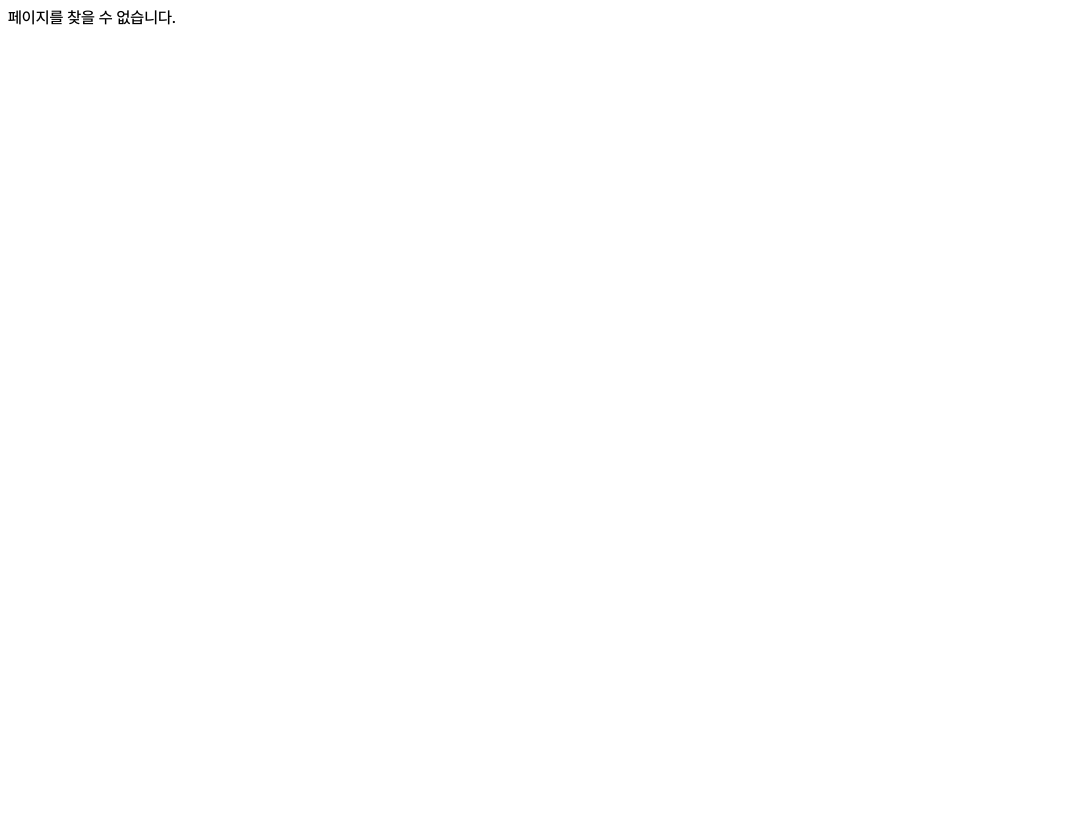
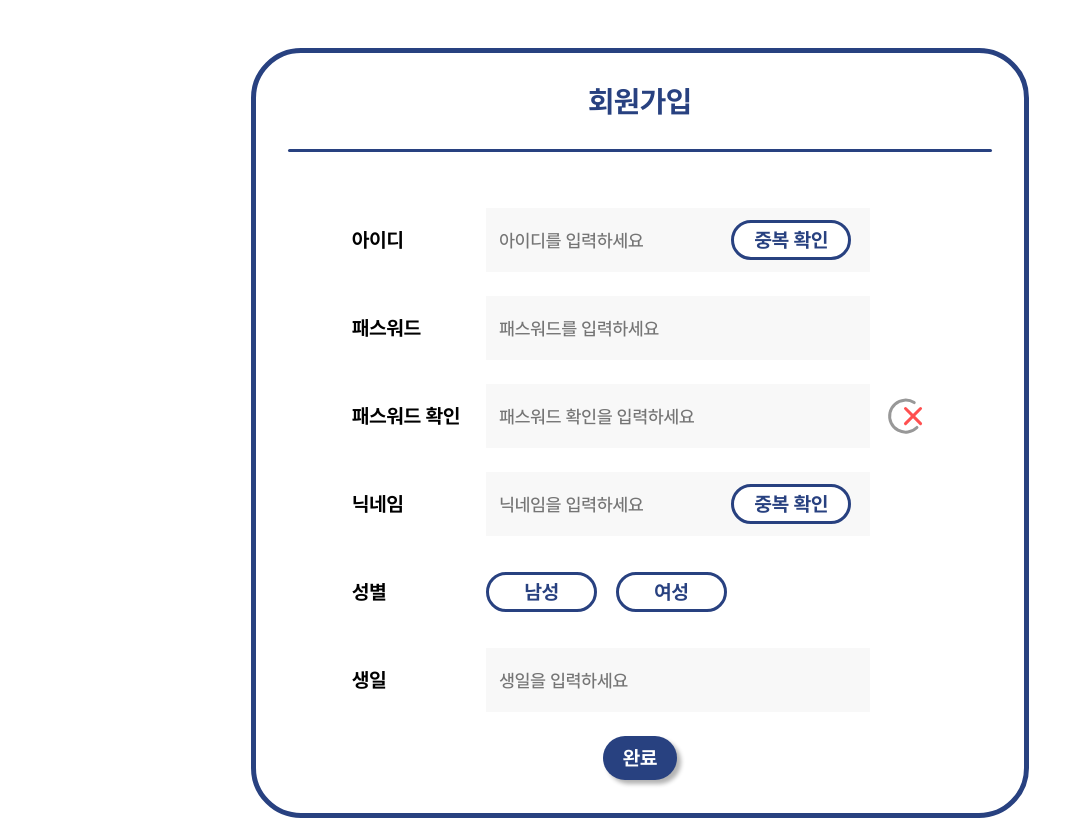
Before and after one commit to EunchanJeong/hworld-react, a React (Create React App) app: page /signup in a window 1280 px wide. Shown: the top 820 px of the page, without its empty margins (0-1084 px from the left). Built offline with nearby package versions, Linux system fonts and the light colour scheme; no server answers.

Commit message:
:sparkles: Feat: 회원가입 화면 구현

```diff
--- a/src/Router.js
+++ b/src/Router.js
@@ -4,6 +4,7 @@ import { BrowserRouter, Routes, Route } from 'react-router-dom';
 import Main from './pages/Main';
 import NotFound from './pages/NotFound';
 import TestLayout from './pages/TestLayout';
+import SignUp from './pages/SignUp';
 
 const Router = () => {
   return (
@@ -13,6 +14,7 @@ const Router = () => {
         <Route path="/" element={<Main />} />
         <Route path="*" element={<NotFound />} />
         <Route path="/test" element={<TestLayout />} />
+        <Route path="/signup" element={<SignUp />} />
 
         {/*로그인한 사용자만 접근 가능*/}
         {/* <Route path="/list" element={<ProtectedRoute element={<List />} />} /> */}
--- a/src/apis/index.js
+++ b/src/apis/index.js
@@ -1,7 +1,7 @@
 import axios from 'axios';
 
 export const axiosInstance = axios.create({
-  baseURL: `http://${process.env.REACT_APP_API_URL}`,
+  baseURL: `${process.env.REACT_APP_API_URL}`,
   timeout: 10000,
   headers: {
     'Content-Type': 'application/json',
--- a/src/components/Button/styled.js
+++ b/src/components/Button/styled.js
@@ -5,7 +5,7 @@ export const StyledButton = styled.button`
   background-color: #284180;
   border: none;
   color: white;
-  font-size: ${(props) => props.fontSize || '20px'};
+  font-size: 20px;
   font-weight: bold;
   padding: 10px 20px;
   box-shadow: 4px 4px 4px rgba(0, 0, 0, 0.3);
--- a/src/components/Layout/styled.js
+++ b/src/components/Layout/styled.js
@@ -15,5 +15,7 @@ export const ContentContainer = styled.div`
 `;
 
 export const CustomContents = styled.div`
-  width: 100%;
+  width: auto;
+  justify-content: center;
+  align-items: center;
 `;
--- a/src/components/Text/index.jsx
+++ b/src/components/Text/index.jsx
@@ -1,8 +1,12 @@
 import React from 'react';
 import { StyledText } from './styled';
 
-const Text = ({ theme, children }) => {
-  return <StyledText theme={theme}>{children}</StyledText>;
+const Text = ({ theme, children, width }) => {
+  return (
+    <StyledText theme={theme} width={width}>
+      {children}
+    </StyledText>
+  );
 };
 
 export default Text;
--- a/src/components/Text/styled.js
+++ b/src/components/Text/styled.js
@@ -21,8 +21,14 @@ const textStyles = {
     fontSize: '18px',
     color: 'gray',
   },
+  navytext: {
+    fontWeight: 'bold',
+    fontSize: '30px',
+    color: '#284180',
+  },
 };
 
 export const StyledText = styled.p`
   ${(props) => textStyles[props.theme]}
+  width: ${({ width }) => width || 'auto'};
 `;
--- /dev/null
+++ b/src/pages/SignUp/index.jsx
@@ -0,0 +1,218 @@
+import React from 'react';
+import CommonLayout from '../../components/Layout';
+
+import Text from '../../components/Text';
+import Button from '../../components/Button';
+
+import {
+  SignUpLayout,
+  StyledHr,
+  InputLayout,
+  InputDetailLayout,
+  StyledInput,
+  GenderButton,
+  CheckButton,
+} from './styled';
+
+import { useEffect, useState } from 'react';
+import { axiosInstance } from '../../apis';
+
+import success from '../../assets/images/success.svg';
+import unsuccess from '../../assets/images/unsuccess.svg';
+
+const SignUp = () => {
+  const [loginId, setLoginId] = useState('');
+  const [password, setPassword] = useState('');
+  const [passwordValidation, setPasswordValidation] = useState('');
+  const [nickname, setNickname] = useState('');
+  const [gender, setGender] = useState('');
+  const [birthdate, setBirthdate] = useState('');
+
+  const [isIdAvailable, setIsIdAvailable] = useState(null);
+  const [isPasswordAvailable, setIsPasswordAvailable] = useState(null);
+  const [isNicknameAvailable, setIsNicknameAvailable] = useState(null);
+
+  const handleLoginIdChange = (loginId) => {
+    setLoginId(loginId);
+    console.log('아이디 입력 -> ' + loginId);
+  };
+
+  const handlePasswordChange = (password) => {
+    setPassword(password);
+    console.log('패스워드 입력 -> ' + password);
+  };
+
+  const handlePasswordValidationChange = (passwordValidation) => {
+    setPasswordValidation(passwordValidation);
+    console.log('패스워드 확인 입력 -> ' + passwordValidation);
+
+    if (password === passwordValidation) setIsPasswordAvailable(true);
+    else setIsPasswordAvailable(false);
+  };
+
+  const handleNicknameChange = (nickname) => {
+    setNickname(nickname);
+    console.log('닉네임 입력 -> ' + nickname);
+  };
+
+  const handleGenderChange = (gender) => {
+    setGender(gender);
+    console.log('성별 입력 -> ' + gender);
+  };
+
+  const handleBirthdateChange = (birthdate) => {
+    console.log('생일 입력 -> ' + birthdate);
+
+    if (birthdate.length === 8) {
+      birthdate = birthdate.slice(0, 4) + '-' + birthdate.slice(4, 6) + '-' + birthdate.slice(6, 8);
+    }
+
+    setBirthdate(birthdate);
+  };
+
+  const checkLoginIdValidation = () => {
+    console.log('아이디 중복 확인 -> ' + loginId);
+
+    axiosInstance
+      .get('/members/check-id', {
+        params: {
+          loginId: loginId,
+        },
+      })
+      .then((response) => {
+        console.log(response.data);
+        setIsIdAvailable(response.data.success);
+      })
+      .catch((error) => {
+        console.error('Error: ' + error);
+        setIsIdAvailable(false);
+      });
+  };
+
+  const checkNicknameValidation = () => {
+    console.log('닉네임 중복 확인 -> ' + nickname);
+
+    axiosInstance
+      .get('/members/check-nickname', {
+        params: {
+          nickname: nickname,
+        },
+      })
+      .then((response) => {
+        console.log(response.data);
+        setIsNicknameAvailable(response.data.success);
+      })
+      .catch((error) => {
+        console.error('Error: ' + error);
+        setIsNicknameAvailable(false);
+      });
+  };
+
+  const handleSignUp = () => {
+    console.log(loginId, password, passwordValidation);
+    console.log(nickname, gender, birthdate);
+
+    axiosInstance
+      .post('/members/sign-up', {
+        loginId: loginId,
+        password: password,
+        passwordValidation: passwordValidation,
+        nickname: nickname,
+        gender: gender,
+        birthdate: birthdate,
+      })
+      .then((response) => {
+        console.log(response.data);
+      })
+      .catch((error) => {});
+  };
+
+  return (
+    <CommonLayout>
+      <SignUpLayout>
+        <Text theme="navytext">회원가입</Text>
+        <StyledHr />
+        <InputLayout>
+          <InputDetailLayout>
+            <Text theme="content" width="10vw">
+              아이디
+            </Text>
+            <StyledInput
+              type="text"
+              placeholder="아이디를 입력하세요"
+              value={loginId}
+              onChange={(e) => handleLoginIdChange(e.target.value)}
+            ></StyledInput>
+            <CheckButton onClick={(e) => checkLoginIdValidation()}>중복 확인</CheckButton>
+            {isIdAvailable === true ? (
+              <img src={success} alt="가능" />
+            ) : isIdAvailable === false ? (
+              <img src={unsuccess} alt="불가능" />
+            ) : null}
+          </InputDetailLayout>
+          <InputDetailLayout>
+            <Text theme="content" width="10vw">
+              패스워드
+            </Text>
+            <StyledInput
+              type="password"
+              placeholder="패스워드를 입력하세요"
+              value={password}
+              onChange={(e) => handlePasswordChange(e.target.value)}
+            ></StyledInput>
+          </InputDetailLayout>
+          <InputDetailLayout>
+            <Text theme="content" width="10vw">
+              패스워드 확인
+            </Text>
+            <StyledInput
+              type="password"
+              placeholder="패스워드 확인을 입력하세요"
+              value={passwordValidation}
+              onChange={(e) => handlePasswordValidationChange(e.target.value)}
+            ></StyledInput>
+            {isPasswordAvailable === true ? <img src={success} alt="가능" /> : <img src={unsuccess} alt="불가능" />}
+          </InputDetailLayout>
+          <InputDetailLayout>
+            <Text theme="content" width="10vw">
+              닉네임
+            </Text>
+            <StyledInput
+              type="text"
+              placeholder="닉네임을 입력하세요"
+              value={nickname}
+              onChange={(e) => handleNicknameChange(e.target.value)}
+            ></StyledInput>
+            <CheckButton onClick={(e) => checkNicknameValidation()}>중복 확인</CheckButton>
+            {isNicknameAvailable === true ? (
+              <img src={success} alt="가능" />
+            ) : isNicknameAvailable === false ? (
+              <img src={unsuccess} alt="불가능" />
+            ) : null}
+          </InputDetailLayout>
+          <InputDetailLayout>
+            <Text theme="content" width="10vw">
+              성별
+            </Text>
+            <GenderButton onClick={(e) => handleGenderChange('m')}>남성</GenderButton>
+            <GenderButton onClick={(e) => handleGenderChange('f')}>여성</GenderButton>
+          </InputDetailLayout>
+          <InputDetailLayout>
+            <Text theme="content" width="10vw">
+              생일
+            </Text>
+            <StyledInput
+              type="text"
+              placeholder="생일을 입력하세요"
+              value={birthdate}
+              onChange={(e) => handleBirthdateChange(e.target.value)}
+            />
+          </InputDetailLayout>
+        </InputLayout>
+        <Button onClick={handleSignUp}>완료</Button>
+      </SignUpLayout>
+    </CommonLayout>
+  );
+};
+
+export default SignUp;
--- /dev/null
+++ b/src/pages/SignUp/styled.js
@@ -0,0 +1,111 @@
+import styled from 'styled-components';
+
+export const SignUpLayout = styled.div`
+  width: 60vw;
+  height: 95vh;
+  border: 5px solid #284180;
+  border-radius: 50px;
+  display: flex;
+  flex-direction: column;
+  align-items: center;
+`;
+
+export const StyledHr = styled.div`
+  width: 55vw;
+  height: 3px;
+  background-color: #284180;
+  border-radius: 50px;
+`;
+
+export const InputLayout = styled.div`
+  width: 50vw;
+  display: flex;
+  flex-direction: column;
+  align-items: center;
+  margin-top: 5vh;
+  margin-bottom: 2vh;
+`;
+
+export const InputDetailLayout = styled.div`
+  width: 50vw;
+  height: 10vh;
+  display: flex;
+  flex-direction: row;
+  align-items: center;
+  justify-content: flex-start;
+  margin-top: 1vh;
+  position: relative;
+  padding-left: 5vw;
+`;
+
+export const StyledInput = styled.input`
+  width: 30vw;
+  height: 8vh;
+  padding: 10px;
+  border: none;
+  background-color: #f8f8f8;
+  font-size: 18px;
+  color: black;
+  font-weight: regular;
+  box-sizing: border-box;
+  margin-left: 0.5vw;
+  margin-right: 1vw;
+  padding-left: 1vw;
+
+  &:focus {
+    background-color: #efefef;
+    outline: none;
+  }
+
+  ::placeholder {
+    color: red;
+    opacity: 1;
+  }
+`;
+
+export const GenderButton = styled.button`
+  border-radius: 50px;
+  background-color: white;
+  border: none;
+  color: #284180;
+  font-size: 20px;
+  font-weight: bold;
+  padding: 5px 35px;
+  margin-left: 0.5vw;
+  margin-right: 1vw;
+  border: 3px solid #284180;
+
+  &:focus {
+    background-color: #284180;
+    color: white;
+  }
+  &:hover {
+    background-color: #284180;
+    color: white;
+    cursor: pointer;
+  }
+`;
+
+export const CheckButton = styled.button`
+  position: absolute;
+  right: 9vw;
+  border-radius: 50px;
+  background-color: white;
+  border: none;
+  color: #284180;
+  font-size: 20px;
+  font-weight: bold;
+  padding: 5px 20px;
+  margin-right: 2vw;
+  border: 3px solid #284180;
+
+  &:focus {
+    background-color: #284180;
+    color: white;
+  }
+  &:hover {
+    background-color: #284180;
+    color: white;
+    cursor: pointer;
+  }
+`;
```
Also changed, not shown: src/assets/images/success.svg (added), src/assets/images/unsuccess.svg (added).
